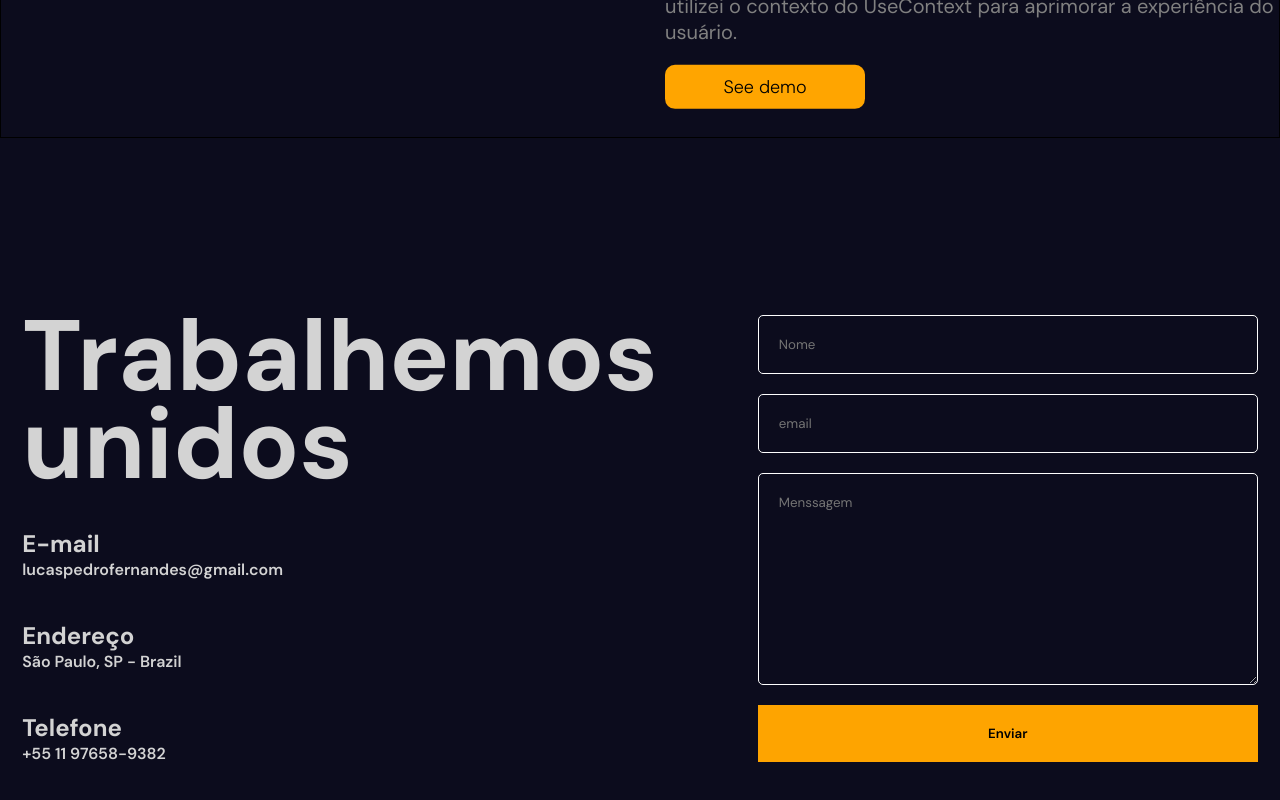
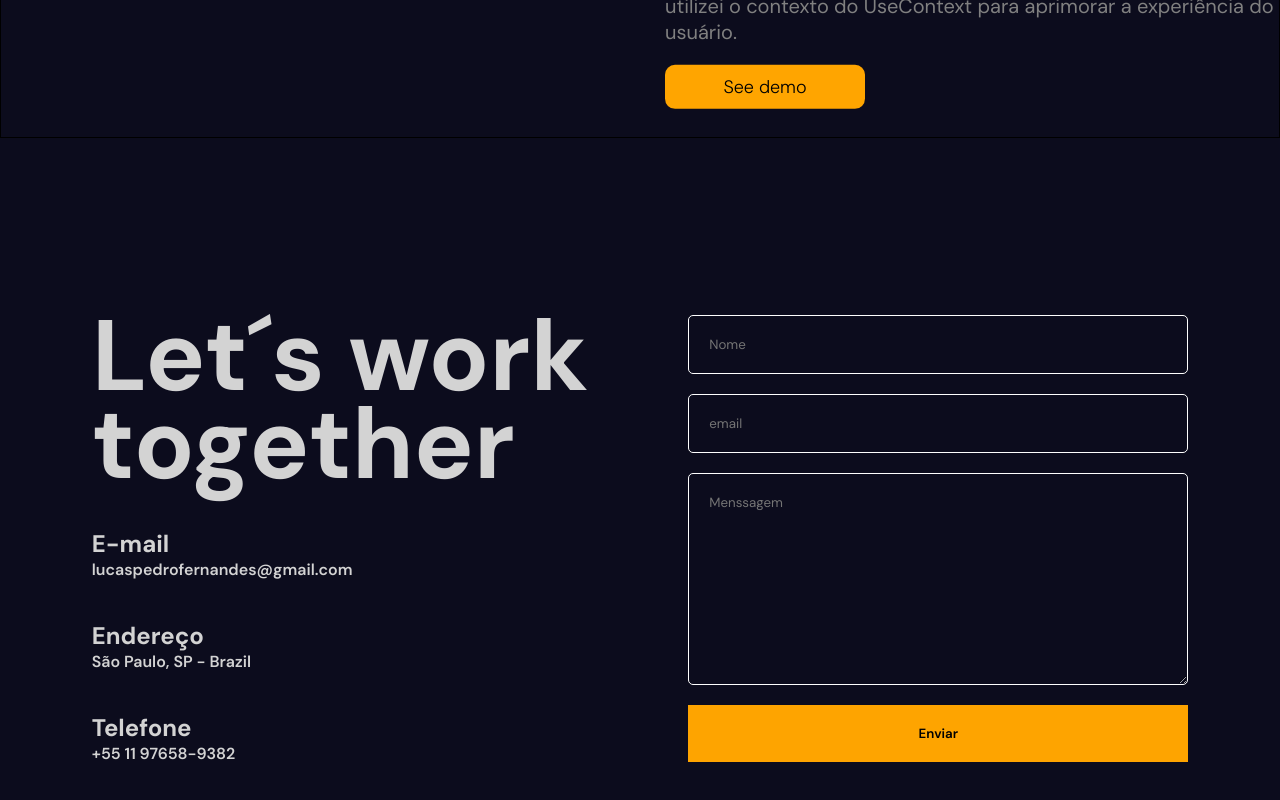
Before and after one commit to LucasPedro123/mywebsite-portfolio, a React (Vite) app: page / in a window 1280 px wide. Shown: the part 8015-8815 px from the top of the page. Built offline with nearby package versions, Linux system fonts and the light colour scheme; some icons are missing.

Commit message:
Revert "[FEAT] Adding email sending functionality"

```diff
--- a/src/Component/contact/Contact-component.jsx
+++ b/src/Component/contact/Contact-component.jsx
@@ -1,31 +1,13 @@
 import './Contact-style.css';
-import {useRef, useState} from 'react'
+import {useRef} from 'react'
 import { motion, useInView,  } from "framer-motion";
-import emailjs from '@emailjs/browser';
+
 
 function Contact() {
 
-    const formRef = useRef();
-    const [error, setError] = useState(null);
-    const [success, setSuccess] = useState(false);
+    const ref = useRef();
 
-    const sendEmail = (e) => {
-        e.preventDefault();
-
-        emailjs.sendForm('service_mvm0i4e', 'template_6yfcnup', formRef.current, 'Y_t8Xe4z0hOvSRyQq')
-            .then(
-                (response) => {
-                    console.log('Success:', response);
-                    setSuccess(true);
-                    setError(null);
-                },
-                (error) => {
-                    console.error('Error:', error);
-                    setSuccess(false);
-                    setError('Erro ao enviar o Email');
-                }
-            );
-    };
+    const isInView = useInView(ref, {margin: "-100px"})
 
     const variants = {
         initial: {
@@ -45,7 +27,7 @@ function Contact() {
     return (
         <motion.div className='footer' variants={variants} initial="initial" whileInView="animate">
             <motion.div className='footer-content' variants={variants}>
-                <motion.h1 className='footer-title' variants={variants}>Trabalhemos<br />unidos</motion.h1>
+                <motion.h1 className='footer-title' variants={variants}>Let´s work<br /> together</motion.h1>
                 <motion.div className='footer-contact' variants={variants}>
                     <h2>E-mail</h2>
                     <span>lucaspedrofernandes@gmail.com</span>
@@ -73,14 +55,12 @@ function Contact() {
                         </motion.path>
                     </svg>
                 </motion.div>
-                <motion.form ref={formRef} onSubmit={sendEmail} className='form' initial={{opacity: 0}} whileInView={{opacity:1}} transition={{ delay: 5, duration: 2}}>
-                    <input type="text" required placeholder='Nome' name='name'/>
-                    <input type="email" required placeholder='email' name='email' />
+                <motion.form action="" className='form' initial={{opacity: 0}} whileInView={{opacity:1}} transition={{ delay: 5, duration: 2}}>
+                    <input type="text" required placeholder='Nome' />
+                    <input type="email" required placeholder='email' />
 
-                    <textarea name="message" id="" cols="30" rows="10" placeholder='Menssagem'></textarea>
+                    <textarea name="" id="" cols="30" rows="10" placeholder='Menssagem'></textarea>
                     <button type='submit'>Enviar</button>
-                    {success && <motion.p initial={{opacity: 1}} whileInView={{opacity:0}} transition={{ delay: 3, duration: 2}} className='success'>Email enviado com sucesso</motion.p>}
-                    {error && <p className='error'>{error}</p>}
                 </motion.form>
             </div>
         </motion.div>
--- a/src/Component/contact/Contact-style.css
+++ b/src/Component/contact/Contact-style.css
@@ -27,7 +27,6 @@ section > .footer{
     .tel-icon{
         stroke: orange;
         position: absolute;
-        z-index: 1;
     }
     .footer-form{
         width: 500px;
@@ -38,7 +37,6 @@ section > .footer{
         }
 
         input, textarea{
-            z-index: 99;
             padding: 20px;
             background-color: transparent;
             border: 1px solid white;
@@ -47,7 +45,6 @@ section > .footer{
         }
 
         button{
-            z-index: 99;
             padding: 20px;
             border: none;
             background-color: orange;
@@ -60,12 +57,5 @@ section > .footer{
             background-color: rgb(195, 130, 9);
             transform: scale(1.05);
         }
-
-        .success{
-            border-radius: 5px;
-            padding: 10px;
-            text-align: center;
-            background: linear-gradient(180deg, #068e0b, #033612);
-        }
     }
 }
```
